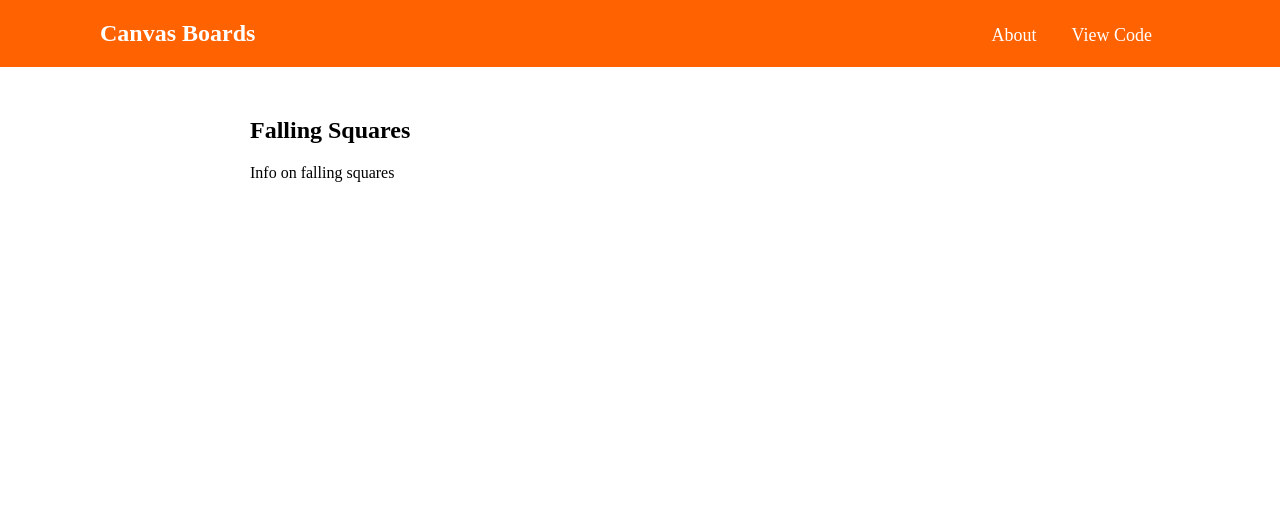
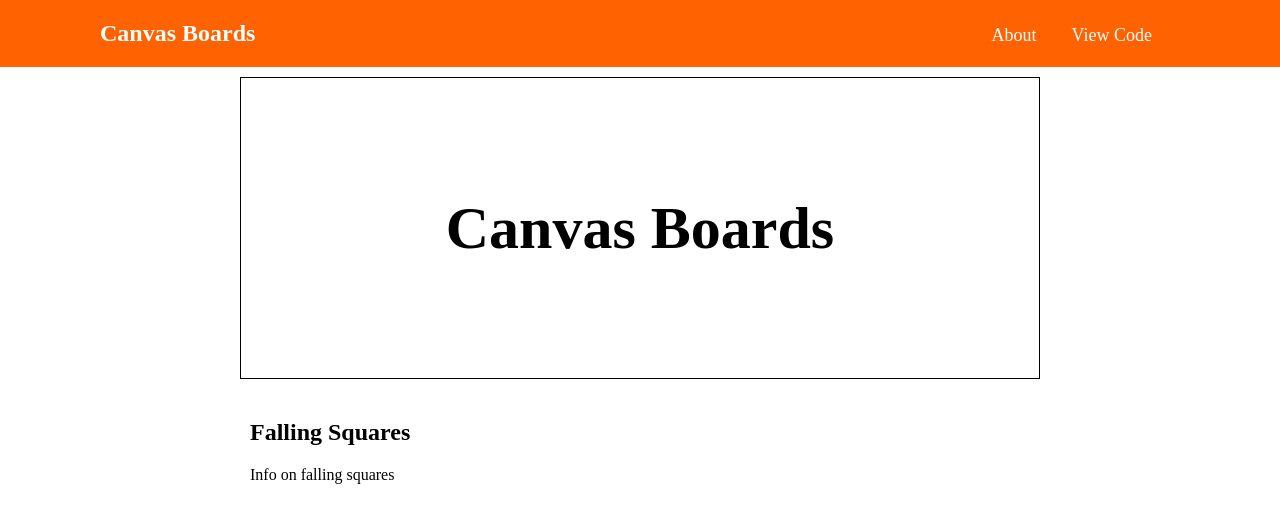
Before and after one commit to Alequin/canvas_game_board, a website built with webpack: page index.html in a window 1280 px wide. Built offline with nearby package versions, Linux system fonts and the light colour scheme.

Commit message:
Added html for title container

```diff
--- a/index.html
+++ b/index.html
@@ -37,8 +37,8 @@
 
       <section>
 
-        <div id="title-canvas">
-
+        <div id="title-container">
+          <h2>Canvas Boards</h2>
         </div>
 
         <div class="tile">
```
